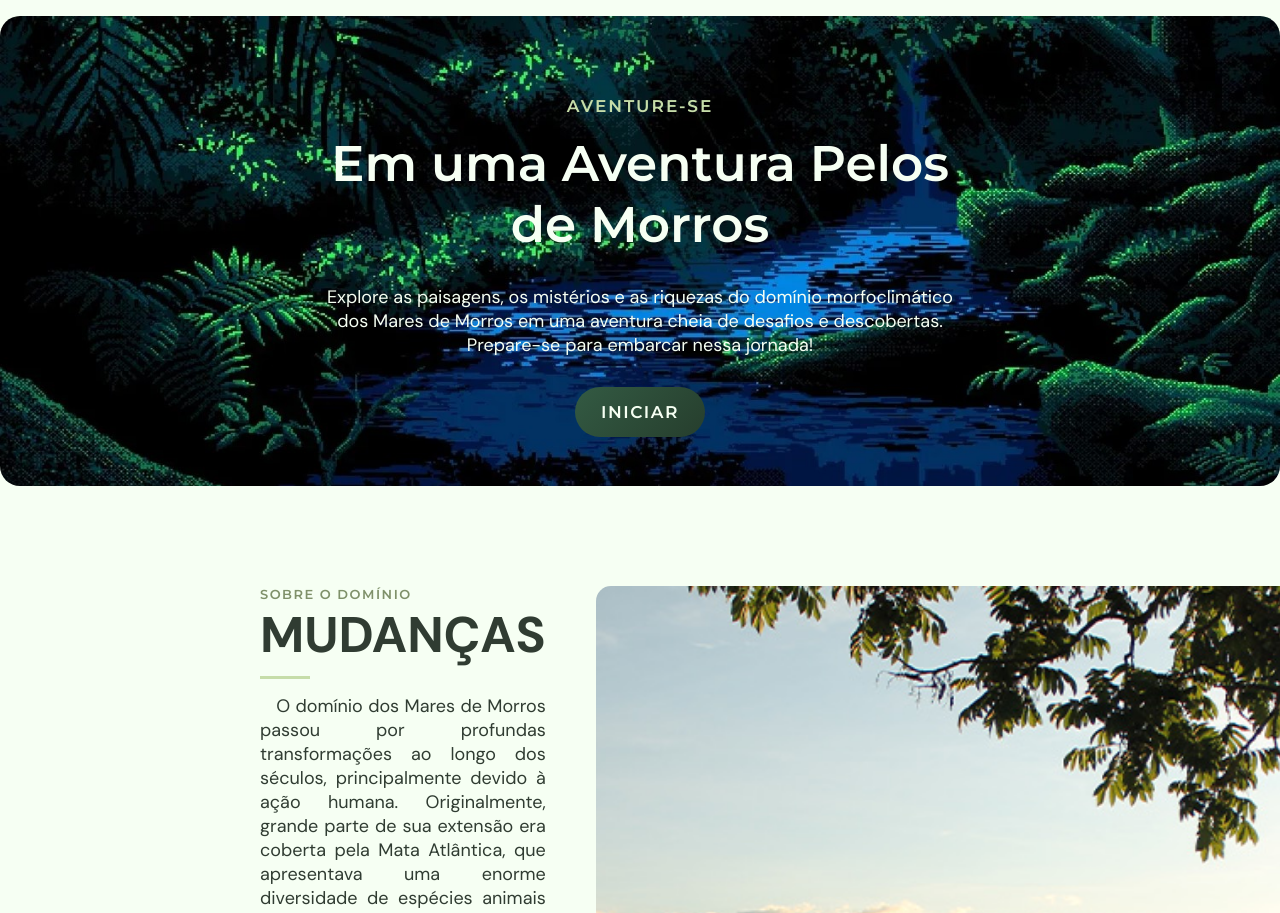
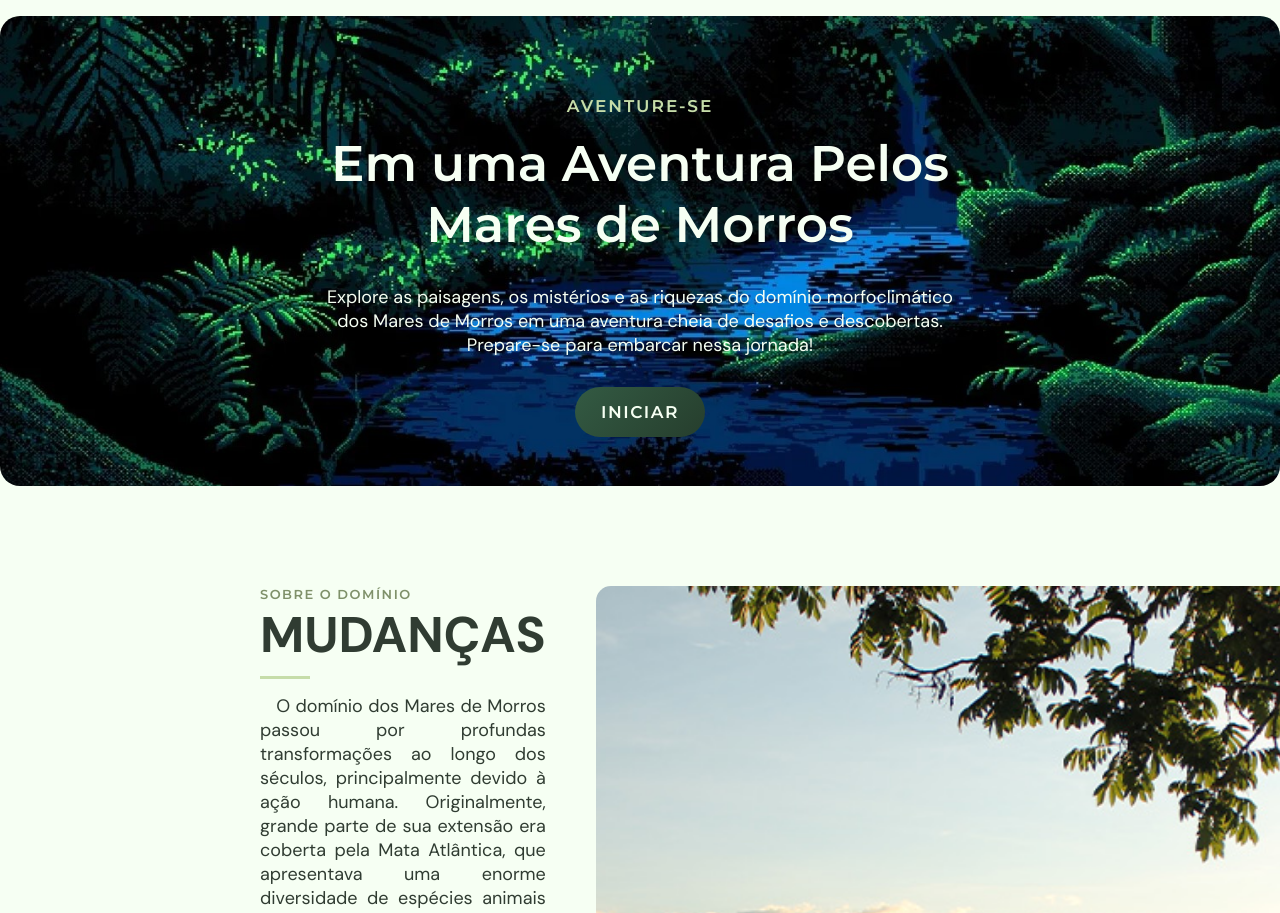
Before and after one commit to groupfive073-web/Mares-de-Morros, a plain HTML site: page index.html in a window 1280 px wide. Shown: the part 5360-6273 px from the top of the page. Drawn offline with nearby package versions, Linux system fonts and the light colour scheme.

```diff
--- a/index.html
+++ b/index.html
@@ -339,7 +339,7 @@
     <div class="joguinho">
       <div class="joguinhoo">
       <p class="textinho">AVENTURE-SE</p>
-      <h1>Em uma Aventura Pelos<br> de Morros</h1>
+      <h1>Em uma Aventura Pelos<br>Mares de Morros</h1>
       <p class="p">Explore as paisagens, os mistérios e as riquezas do domínio morfoclimático dos Mares de Morros em uma aventura cheia de desafios e descobertas. Prepare-se para embarcar nessa jornada!</p>
       <a href="https://groupfivegame.vercel.app" target="_blank"><button>INICIAR</button></a>
       </div>
```
